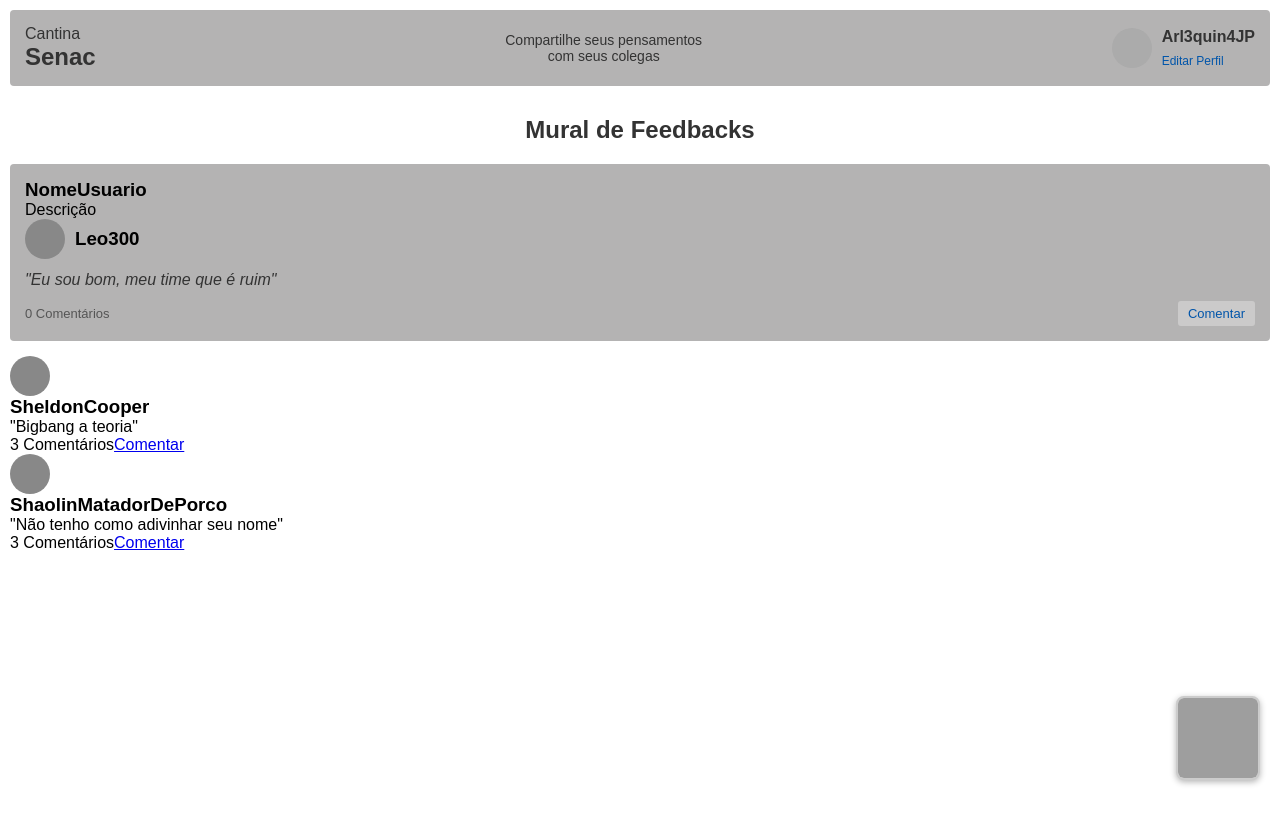
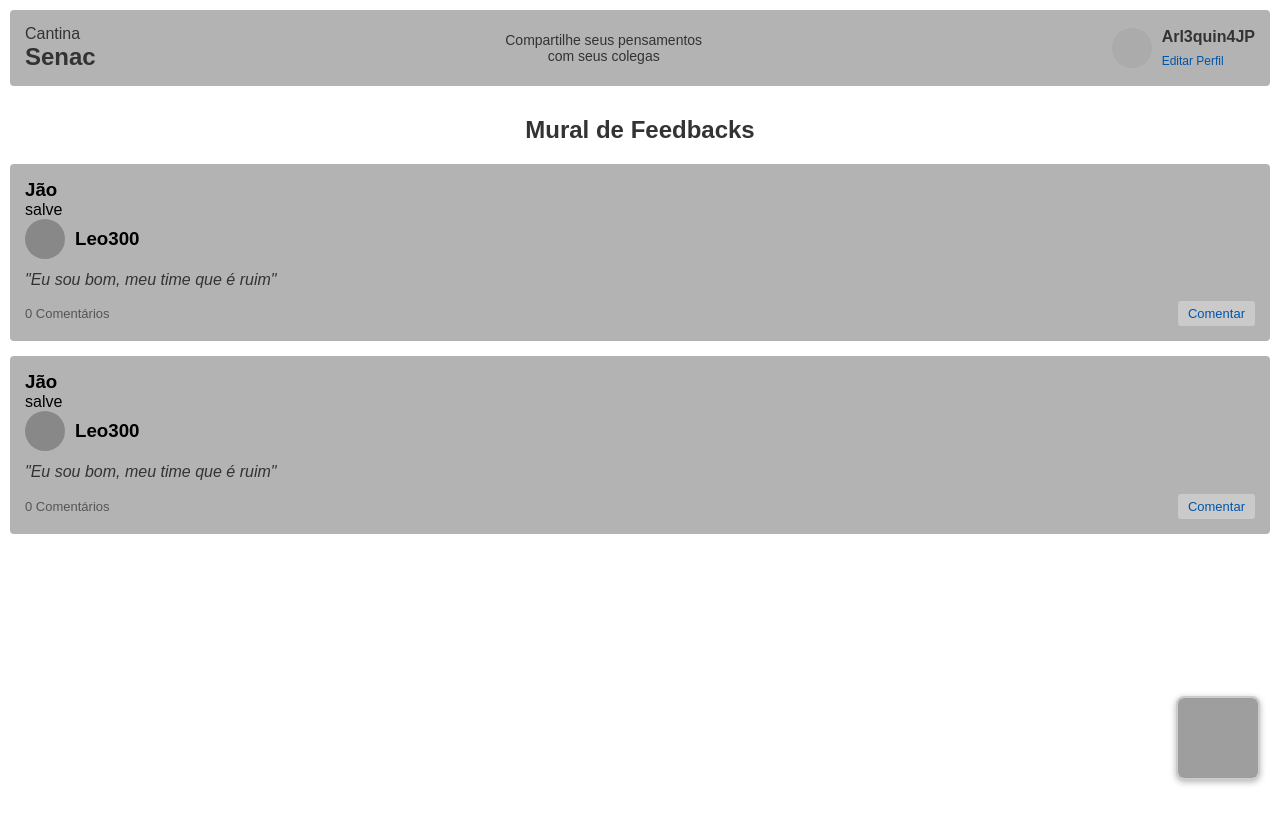
Before and after one commit to prof-lucas-senac/cantina-senac-2025-front, an Angular app: page /feedbacks in a window 1280 px wide. Built offline with nearby package versions, Linux system fonts and the light colour scheme; grey boxes are pictures that could not be loaded.

Commit message:
vinculando card feedback com component

```diff
--- a/src/app/components/feedbacks/card-feedback/card-feedback.component.css
+++ b/src/app/components/feedbacks/card-feedback/card-feedback.component.css
@@ -44,3 +44,7 @@
 .rodape a:hover {
   background: rgba(255, 255, 255, 0.5);
 }
+
+.div.feedbacks {
+  width: 100%;
+}
--- a/src/app/components/feedbacks/card-feedback/card-feedback.component.ts
+++ b/src/app/components/feedbacks/card-feedback/card-feedback.component.ts
@@ -1,4 +1,4 @@
-import { Component } from '@angular/core';
+import { Component, Input } from '@angular/core';
 import { Feedback } from './Feedback';
 
 @Component({
@@ -9,13 +9,10 @@ import { Feedback } from './Feedback';
   styleUrl: './card-feedback.component.css'
 })
 export class CardFeedbackComponent {
-  nomeUsuario: string = "";
-  descricao: string = "";
-  numComentarios: number = 0;
-
+@Input()
   feedback: Feedback = {
-    descricao: "Descrição",
-    nomeUsuario: "NomeUsuario",
-   numComentarios : 0
+    descricao: "Isto é um feedback",
+    nomeUsuario: "Jão",
+   numComentarios : 5
   }
 }
--- a/src/app/components/feedbacks/feedbacks.component.html
+++ b/src/app/components/feedbacks/feedbacks.component.html
@@ -18,39 +18,9 @@
 
     <h2 class="titulo-mural">Mural de Feedbacks</h2>
 
- <app-card-feedback></app-card-feedback>
+    <div class="div-feedbacks" *ngFor="let feedback of feedbacks">
+        <app-card-feedback [feedback] ="feedback"></app-card-feedback>
+    </div>
+</div>
 
-    <div class="caixa-feedback">
-        <div class="usuario">
-            <div class="icone"></div>
-            <h3>SheldonCooper</h3>
-        </div>
-        <p class="texto">
-            "Bigbang a teoria"
-        </p>
-        <div class="rodape">
-            <span>3 Comentários</span>
-            <a href="#">Comentar</a>
-        </div>
-    </div>
-
-    <div class="caixa-feedback">
-        <div class="usuario">
-            <div class="icone"></div>
-            <h3>ShaolinMatadorDePorco</h3>
-        </div>
-        <p class="texto">
-            "Não tenho como adivinhar seu nome"
-        </p>
-        <div class="rodape">
-            <span>3 Comentários</span>
-            <a href="#">Comentar</a>
-        </div>
-    </div>
-
-
-
-  <img src="https://api.qrserver.com/v1/create-qr-code/?size=80x80&data=PIX_DOACAO"
-     alt="QR Code PIX"
-     class="qrcode-pix">
-</div>
+<img src="https://api.qrserver.com/v1/create-qr-code/?size=80x80&data=PIX_DOACAO" alt="QR Code PIX" class="qrcode-pix">
--- a/src/app/components/feedbacks/feedbacks.component.ts
+++ b/src/app/components/feedbacks/feedbacks.component.ts
@@ -1,13 +1,26 @@
 import { Component } from '@angular/core';
 import { CardFeedbackComponent } from "./card-feedback/card-feedback.component";
+import { Feedback } from './card-feedback/Feedback';
+import { NgFor } from "../../../../node_modules/@angular/common";
 
 @Component({
   selector: 'app-feedbacks',
   standalone: true,
-  imports: [CardFeedbackComponent],
+  imports: [CardFeedbackComponent, NgFor],
   templateUrl: './feedbacks.component.html',
   styleUrl: './feedbacks.component.css'
 })
 export class FeedbacksComponent {
+feedbacks : Feedback[] = [
+  {
+descricao: "salve",
+nomeUsuario: "Jão"
+
+},
+  {
+descricao: "salve",
+nomeUsuario: "Jão"
 
 }
+];
+}
```
